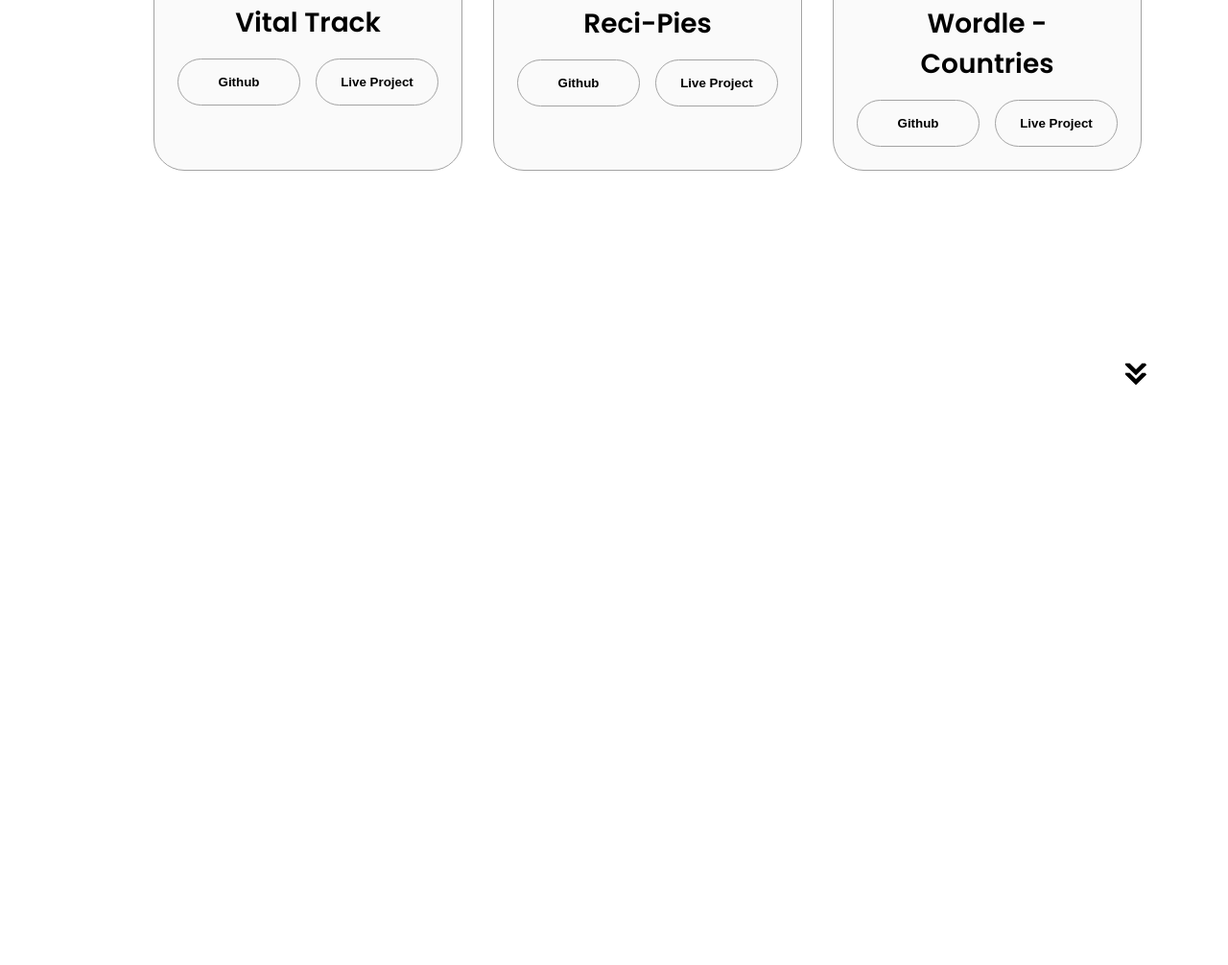
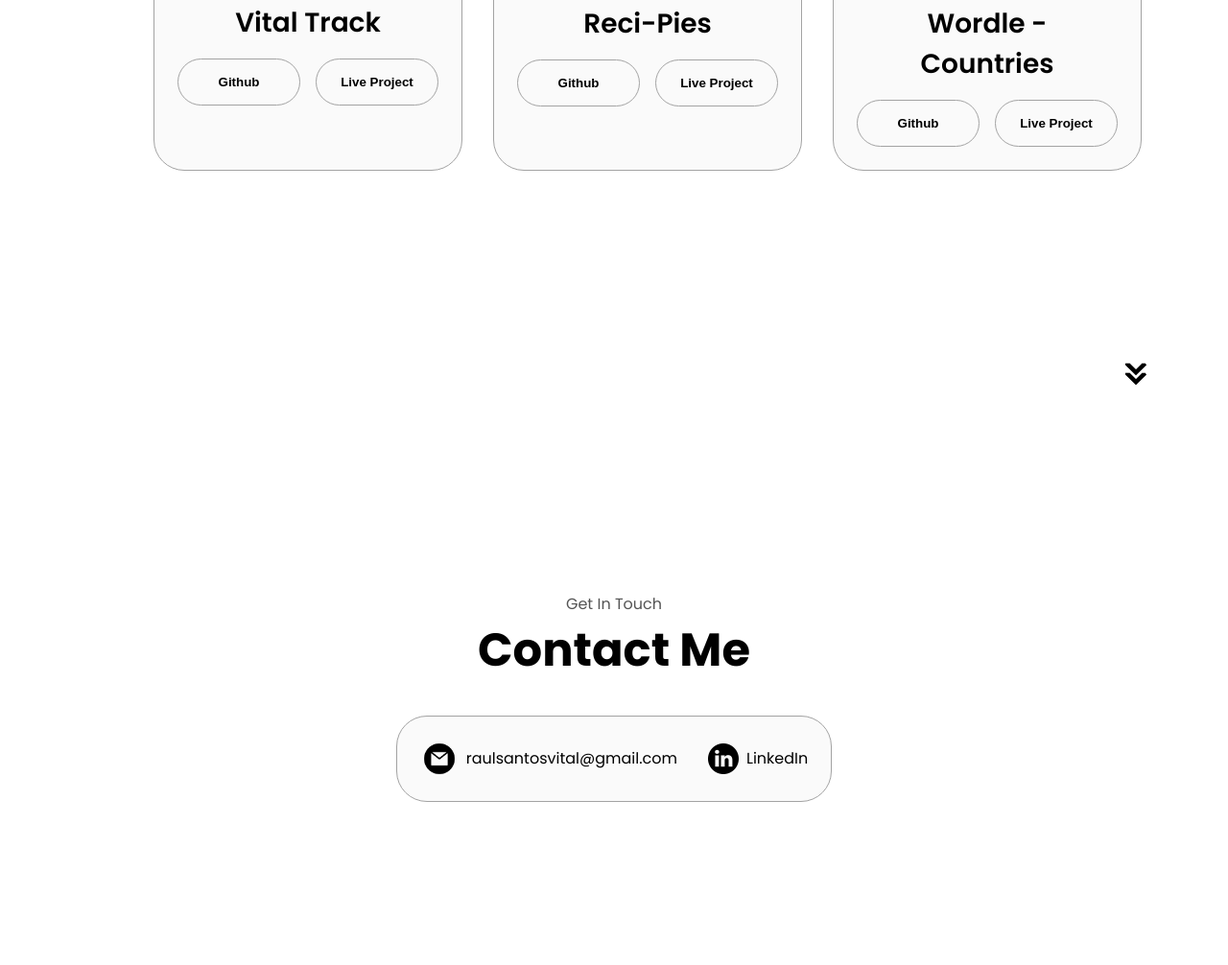
Before and after one commit to raul-vital/portfolio, a plain HTML site: page index.html in a window 1280 px wide. Shown: the part 2634-3640 px from the top of the page at 96% size. Before the commit the page ends 3080 px from the top, so only its background shows below. Drawn offline with Linux system fonts and the light colour scheme.

Commit message:
create, implement and style contact section

```diff
--- a/index.html
+++ b/index.html
@@ -339,6 +339,20 @@ forefront of industry demands.
           onclick="location.href='./#projects'"
         />
     </section>
+    <section id="contact">
+        <p class="section-text-p1">Get In Touch</p>
+        <h1 class="title">Contact Me</h1>
+        <div class="contact-info-upper-container">
+            <div class="contact-info-container">
+                <img src="./assets/email.png" alt="email icon" class="icon contact-icon email-icon"/>
+                <p><a href="mailto:raulsantosvital@gmail.com">raulsantosvital@gmail.com</a></p>
+            </div>
+            <div class="contact-info-container">
+                <img src="./assets/linkedin.png" alt="linkedin icon" class="icon contact-icon"/>
+                <p><a href="linkto:https://github.com/raul-vital">LinkedIn</a></p>
+            </div>
+        </div>
+    </section>
     <script src="script.js"></script>
 </body>
 </html>
--- a/style.css
+++ b/style.css
@@ -354,3 +354,38 @@ section{
     color:black;
     border-color: rgb(163,163,163);
   }
+
+  /* contact */
+
+  #contact{
+    display: flex;
+    justify-content: center;
+    flex-direction: column;
+    height: 70vh;
+  }
+  .contact-info-upper-container{
+    display: flex;
+    justify-content: center;
+    border-radius: 2rem;
+    border: rgb(53,53,53) 0.1rem solid;
+    border-color: rgb(163,163,163);
+    background: rgb(250,250,250) ;
+    margin: 2rem auto;
+    padding: 0.5rem;
+  }
+
+  .contact-info-container{
+    display: flex;
+    align-items: center;
+    justify-content: center;
+    gap: 0.5rem;
+    margin: 1rem;
+  }
+
+  .contact-icon{
+    cursor: default;
+
+  }
+  .email-icon{
+    height: 2.5rem;
+  }
```
